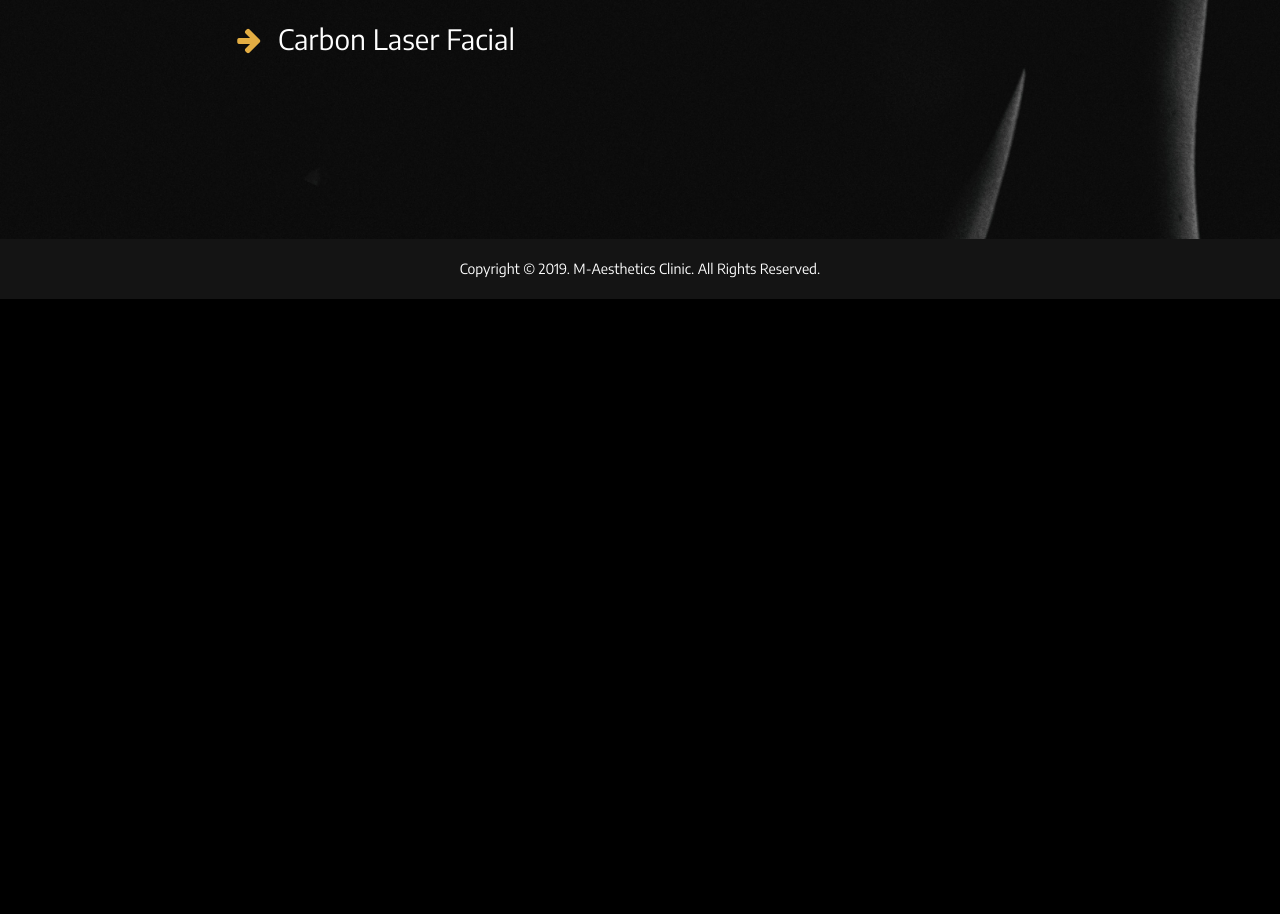
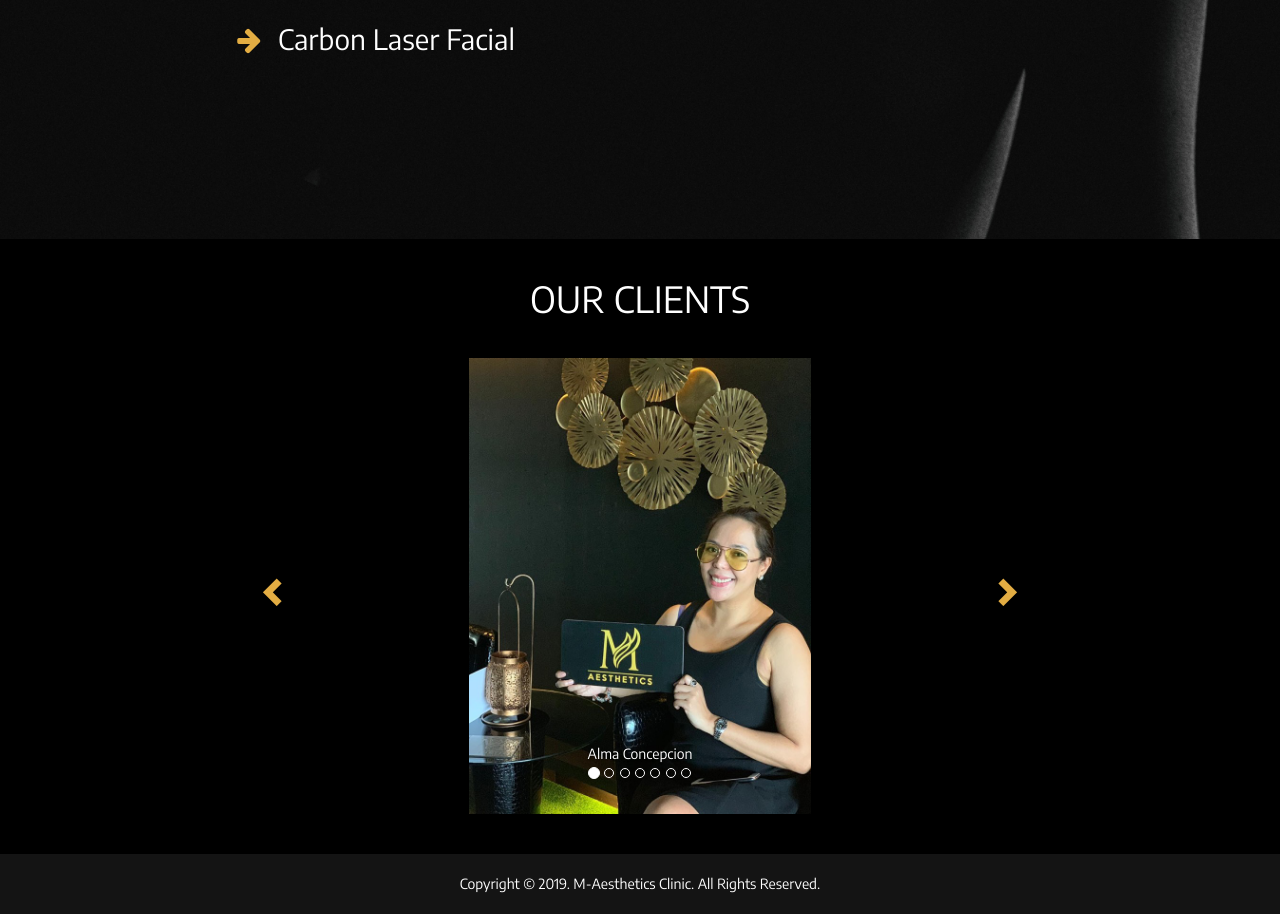
Before and after one commit to gnegamino/maesthetics, a PHP site: page / in a window 1280 px wide. Shown: the part 2848-3762 px from the top of the page. Before the commit the page ends 3147 px from the top, so only its background shows below. Run offline with PHP 8.4, Linux system fonts and the light colour scheme; some libraries are stand-ins or nearby versions.

Commit message:
:star: Added Clients Section at Home UI

```diff
--- a/assets/scss/main.scss
+++ b/assets/scss/main.scss
@@ -570,3 +570,27 @@ body {
         }
     }
 }
+
+.home {
+    .clients {
+        margin-bottom: 40px;
+        .carousel-inner {
+            img {
+                margin: 0 auto;
+                width: 30%;
+            }
+        }
+        h1 {
+            margin: 40px 0px;
+        }
+        .carousel-control {
+            background-image: initial;
+            color: $primary-color;
+            opacity: 1;
+            width: 35%;
+            &:hover {
+                color: darken($primary-color, 5%);
+            }
+        }
+    }
+}
--- a/index.php
+++ b/index.php
@@ -150,6 +150,72 @@
                 </div>
             </div>
         </div>
+        <div class="clients">
+            <div class="container">
+                <h1>OUR CLIENTS</h1>
+                <div id="carousel-example-generic" class="carousel slide" data-ride="carousel">
+                    <ol class="carousel-indicators">
+                        <li data-target="#carousel-example-generic" data-slide-to="0" class="active"></li>
+                        <li data-target="#carousel-example-generic" data-slide-to="1"></li>
+                        <li data-target="#carousel-example-generic" data-slide-to="2"></li>
+                        <li data-target="#carousel-example-generic" data-slide-to="3"></li>
+                        <li data-target="#carousel-example-generic" data-slide-to="4"></li>
+                        <li data-target="#carousel-example-generic" data-slide-to="5"></li>
+                        <li data-target="#carousel-example-generic" data-slide-to="6"></li>
+                    </ol>
+                    <div class="carousel-inner" role="listbox">
+                        <div class="item active">
+                            <img src="/assets/images/clients/alma-concepcion-1.jpg">
+                            <div class="carousel-caption">
+                                Alma Concepcion
+                            </div>
+                        </div>
+                        <div class="item">
+                            <img src="/assets/images/clients/alma-concepcion.jpg">
+                        </div>
+                        <div class="item">
+                            <img src="/assets/images/clients/cess-yambao.jpg">
+                            <div class="carousel-caption">
+                                Cess Yambao
+                            </div>
+                        </div>
+                        <div class="item">
+                            <img src="/assets/images/clients/jamie-go.jpg">
+                            <div class="carousel-caption">
+                                Jamie Go
+                            </div>
+                        </div>
+                        <div class="item">
+                            <img src="/assets/images/clients/junel-lopez.jpg">
+                            <div class="carousel-caption">
+                                Junel Lopez
+                            </div>
+                        </div>
+                        <div class="item">
+                            <img src="/assets/images/clients/cym-magsino.jpg">
+                            <div class="carousel-caption">
+                                Cym Magsino
+                            </div>
+                        </div>
+                        <div class="item">
+                            <img src="/assets/images/clients/nicole-baron.jpg">
+                            <div class="carousel-caption">
+                                Nicole Baron
+                            </div>
+                        </div>
+                    </div>
+                    <a class="left carousel-control" href="#carousel-example-generic" role="button" data-slide="prev">
+                        <span class="glyphicon glyphicon-chevron-left" aria-hidden="true"></span>
+                        <span class="sr-only">Previous</span>
+                    </a>
+                    <a class="right carousel-control" href="#carousel-example-generic" role="button" data-slide="next">
+                        <span class="glyphicon glyphicon-chevron-right" aria-hidden="true"></span>
+                        <span class="sr-only">Next</span>
+                    </a>
+                    </div>
+                </div>
+            </div>
+        </div>
     </div>
 </div>
 
```
Also changed, not shown: public/build/css/main.css, 1 other file.
